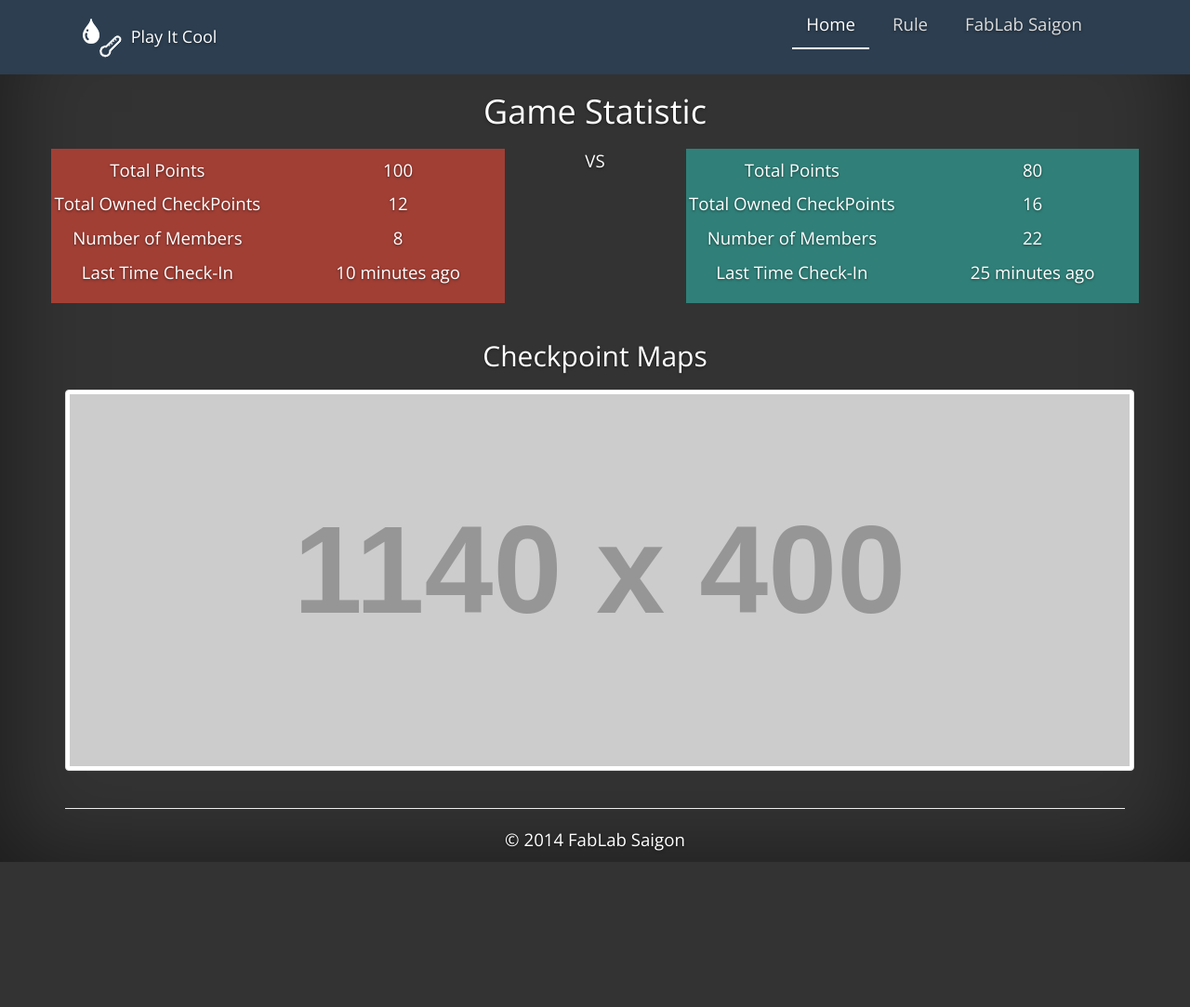
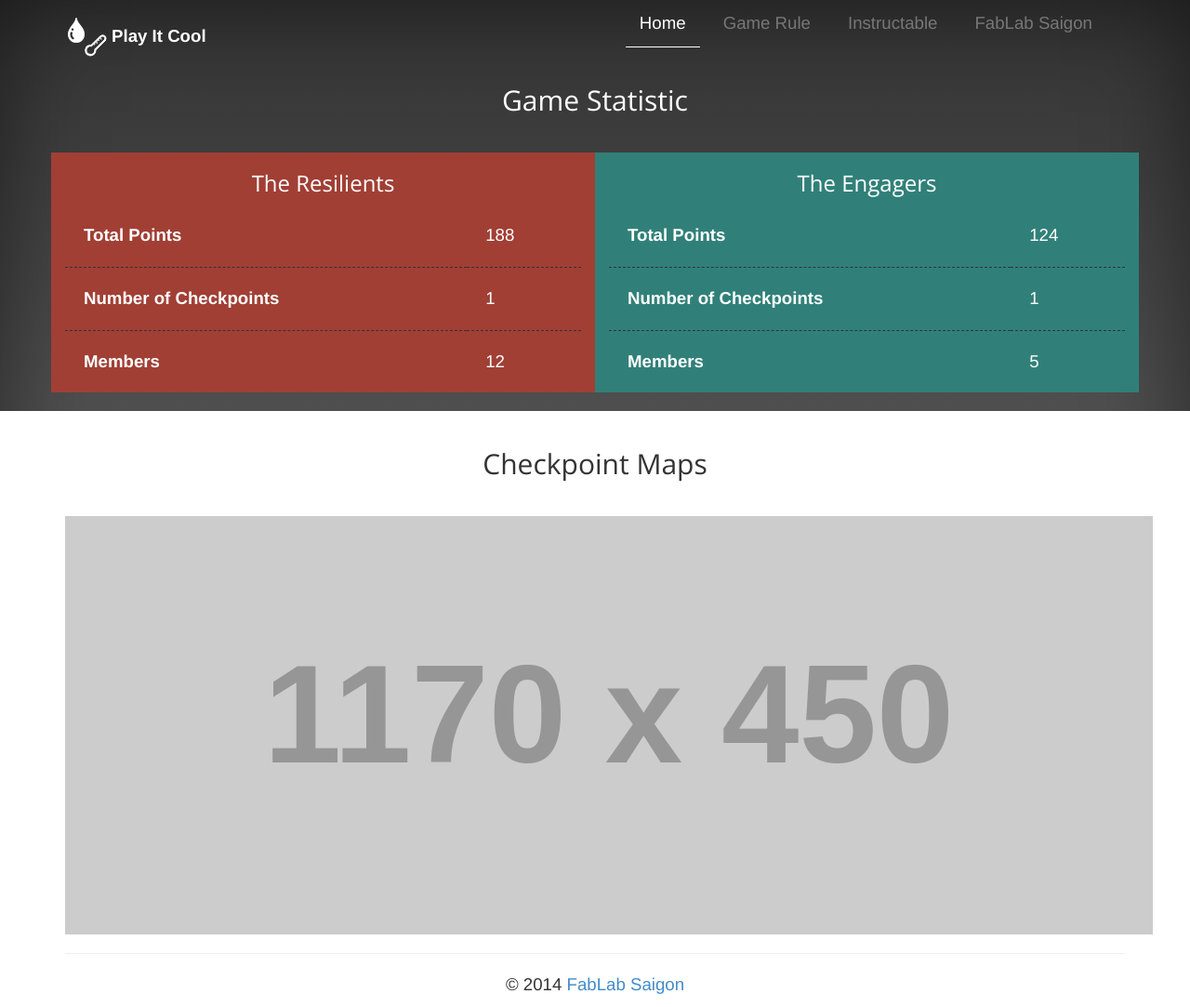
Before and after one commit to dolphin22/PlayItCool-WebApp, a plain HTML site: page index.html in a window 1280 px wide. Shown: the whole page at 93% size. Before the commit the page ends 927 px from the top, so only its background shows below. Drawn offline with nearby package versions, Linux system fonts and the light colour scheme; placeholder pictures from the web are drawn by us.

Commit message:
Layout updated.

```diff
--- a/css/style.css
+++ b/css/style.css
@@ -1,64 +1,77 @@
 body {
-	font-family: 'Open Sans', sans-serif;
+	font-family: "Helvetica Neue",Helvetica,Arial,sans-serif;
 	font-size: 14pt;
 	color: #fff;
 	text-align: center;
-	text-shadow: 0 1px 3px rgba(0,0,0,.5);
 	box-shadow: inset 0 0 100px rgba(0,0,0,.5);
 	background-color: #333;
+	background: -webkit-linear-gradient(rgb(51,51,51), rgb(119,119,119)); /* For Safari 5.1 to 6.0 */
+	background: -o-linear-gradient(rgb(51,51,51), rgb(119,119,119)); /* For Opera 11.1 to 12.0 */
+	background: -moz-linear-gradient(rgb(51,51,51), rgb(119,119,119)); /* For Firefox 3.6 to 15 */
+	background: linear-gradient(rgb(51,51,51), rgb(119,119,119)); /* Standard syntax */
 }
-header {
-	background-color: #2c3e50;
-	min-height: 80px;
+h1, h2, h3, h4, h5 {
+	font-family: 'Open Sans', sans-serif;
 }
-header .navbar {
-	margin-bottom: 0px;
+#white {
+	background-color: #fff;
+	color: #333;
 }
-header .navbar-default {
+.navbar-default {
 	background-color: transparent;
-	border-color: transparent;
+	border: 0px;
 }
-header .navbar-default .navbar-brand:hover,
-header .navbar-default .navbar-brand,
-header .navbar-default .navbar-nav>.active>a,
-header .navbar-default .navbar-nav>.active>a:hover {
+.navbar>.container .navbar-brand{
 	color: #fff;
+	font-size: 14pt;
+	font-weight: bold;
+}
+.navbar-default .navbar-nav>li {
+	padding: 0 5px 0 5px;
+}
+.navbar-default .navbar-nav>.active>a,
+.navbar-default .navbar-nav>.active>a:hover {
 	background-color: transparent;
+	border-bottom: 1px solid #fff;
+	color: #fff;
 }
-header .navbar-default .navbar-nav>.active>a {
-	border-bottom: 2px solid #fff;
+.navbar-default .navbar-nav>li>a:hover {
+	color: #fff;
+	border-bottom: 1px solid #777;
 }
-header .navbar-default .navbar-nav>li {
-	margin-left: 10px;
+table {
+
 }
-header .navbar-default .navbar-nav>li>a {
-	color: #ddd;
+table td {
+	text-align: left;
 }
-header .navbar-default .navbar-nav>li>a:hover {
-	color: #fff;
-	border-bottom: 2px solid #ddd;
+th, td {
+	padding: 20px;
+}
+table tr {
+	border-bottom: 1px dashed #333;
+}
+table tr:last-child {
+	border-bottom: none;
+}
+table tbody {
+	min-height: 200px;
 }
 #main {
-	min-height: 50px;
-}
-#main h1 {
 	margin-bottom: 20px;
 }
-.m-left,
-.m-right {
-	padding: 10px 0 10px 0;
+#main h2 {
+	margin-bottom: 40px;
 }
-
-.m-left {
+#main table {
+	width: 100%;
+}
+#main .left {
 	background-color: #a13f35;
 }
-.m-right {
+#main .right {
 	background-color: #308079;
 }
-.m-vs {
-	vertical-align: middle;
-	height: 100%;
+#white h2 {
+	margin: 40px 0 40px 0;
 }
-#map h2 {
-	margin: 40px 0 20px;
-}
--- a/index.html
+++ b/index.html
@@ -34,10 +34,8 @@
 
 	<body>
 		<header>
+			<nav class="navbar navbar-default" role="navigation">
 				<div class="container">
-				<nav class="navbar navbar-default" role="navigation">
-					<div class="container-fluid">
-					    <!-- Brand and toggle get grouped for better mobile display -->
 					<div class="navbar-header">
 						<button type="button" class="navbar-toggle" data-toggle="collapse" data-target="#top-nav">
 					    	<span class="sr-only">Toggle navigation</span>
@@ -45,118 +43,80 @@
 					        <span class="icon-bar"></span>
 					        <span class="icon-bar"></span>
 					 	</button>
-					      <a class="navbar-brand" href="#" alt="Play It Cool"><img src="imgs/logo.png" /> Play It Cool</a>
+					   	<a class="navbar-brand" href="/" title="Play It Cool"><span class="logo"><img src="imgs/logo.png" alt="Play It Cool" title="Play It Cool" /></span>Play It Cool</a>
 					</div>
 
-					    <!-- Collect the nav links, forms, and other content for toggling -->
-					    <div class="collapse navbar-collapse navbar-right" id="top-nav">
-					      	<ul class="nav navbar-nav">
-					       		<li class="active"><a href="#">Home</a></li>
-					       		<li><a href="#">Rule</a></li>
-					       		<li><a href="#">FabLab Saigon</a></li>
+					<div class="collapse navbar-collapse" id="top-nav">
+						<ul class="nav navbar-nav pull-right">
+							<li class="active"><a href="/" title="Home">Home</a></li>
+							<li><a href="#" title="Game Rule">Game Rule</a></li>
+							<li><a href="#" title="Instructable">Instructable</a></li>
+							<li><a href="#" title="FabLab Saigon">FabLab Saigon</a></li>
 						</ul>
-			    		</div><!-- /.navbar-collapse -->
-					</div><!-- /.container-fluid -->
+					</div>
+				</div>
 			</nav>
-			</div>
 		</header>
 
 		<div id="main">
 			<div class="container">
-			<h1>Game Statistic</h1>
+				<h2>Game Statistic</h2>
 				<div class="row">
-				<div class="col-md-5 m-left">
-					<div class="row">
-						<div class="col-md-6">
-							<p>Total Points</p>
+					<div class="col-md-6 left">
+						<table>
+							<caption><h3>The Resilients</h3></caption>
+							<tr>
+								<th>Total Points</td>
+								<td>188</td>
+							</tr>
+							<tr>
+								<th>Number of Checkpoints</td>
+								<td>1</td>
+							</tr>
+							<tr>
+								<th>Members</td>
+								<td>12</td>
+							</tr>
+						</table>
 					</div>
-						<div class="col-md-6">
-							<p>100</p>
-						</div>
-					</div>
-					<div class="row">
-						<div class="col-md-6">
-							<p>Total Owned CheckPoints</p>
-						</div>
-						<div class="col-md-6">
-							<p>12</p>
-						</div>
-					</div>
-					<div class="row">
-						<div class="col-md-6">
-							<p>Number of Members</p>
-						</div>
-						<div class="col-md-6">
-							<p>8</p>
-						</div>
-					</div>
-					<div class="row">
-						<div class="col-md-6">
-							<p>Last Time Check-In</p>
-						</div>
-						<div class="col-md-6">
-							<p>10 minutes ago</p>
-						</div>
-					</div>
-				</div>
-				<div class="col-md-2 m-vs">
-					<p>VS</p>
-				</div>
-				<div class="col-md-5 m-right">
-					<div class="row">
-						<div class="col-md-6">
-							<p>Total Points</p>
-						</div>
-						<div class="col-md-6">
-							<p>80</p>
-						</div>
-					</div>
-					<div class="row">
-						<div class="col-md-6">
-							<p>Total Owned CheckPoints</p>
-						</div>
-						<div class="col-md-6">
-							<p>16</p>
-						</div>
-					</div>
-					<div class="row">
-						<div class="col-md-6">
-							<p>Number of Members</p>
-						</div>
-						<div class="col-md-6">
-							<p>22</p>
-						</div>
-					</div>
-					<div class="row">
-						<div class="col-md-6">
-							<p>Last Time Check-In</p>
-						</div>
-						<div class="col-md-6">
-							<p>25 minutes ago</p>
-						</div>
-					</div>
+					<div class="col-md-6 right">
+						<table>
+							<caption><h3>The Engagers</h3></caption>
+							<tr>
+								<th>Total Points</td>
+								<td>124</td>
+							</tr>
+							<tr>
+								<th>Number of Checkpoints</td>
+								<td>1</td>
+							</tr>
+							<tr>
+								<th>Members</td>
+								<td>5</td>
+							</tr>
+						</table>
 					</div>
 				</div>
 			</div>
 		</div>
 
+		<div id="white">
+			<div class="container">
 				<div id="map">
-			<div class="container">
 					<h2>Checkpoint Maps</h2>
 					<div class="row">
 						<div class="col-md-12">
-						<img src="http://placehold.it/1140x400" class="thumbnail" />
-					</div>
+							<img src="http://placehold.it/1170x450" />
 						</div>
 					</div>
 				</div>
 
+				<hr />
 				<footer>
-			<div class="container">
-				<hr />
-				<p>&copy; 2014 FabLab Saigon</p>
+					<p class="copyright">&copy; 2014 <a href="/" title="FabLab Saigon">FabLab Saigon</a></p>
+				</footer>
 			</div>
-		</footer>
+		</div>
 
 		<!-- jQuery (necessary for Bootstrap's JavaScript plugins) -->
     	<script src="https://ajax.googleapis.com/ajax/libs/jquery/1.11.0/jquery.min.js"></script>
```
Also changed, not shown: 1 other file. Lines whose indentation alone changed are shown as unchanged.
